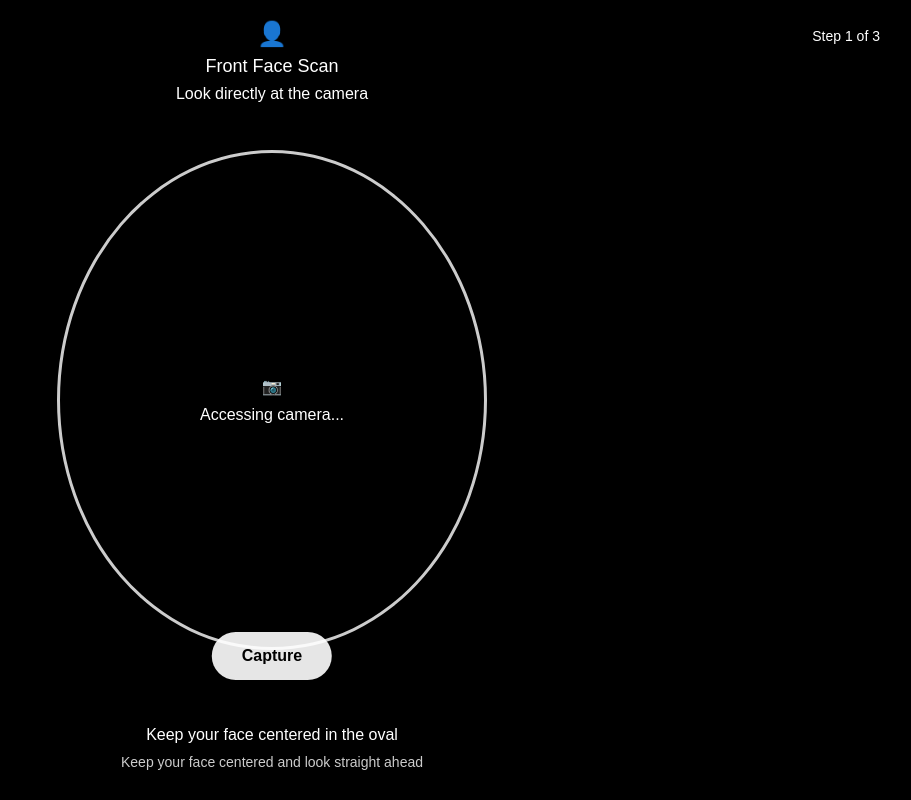
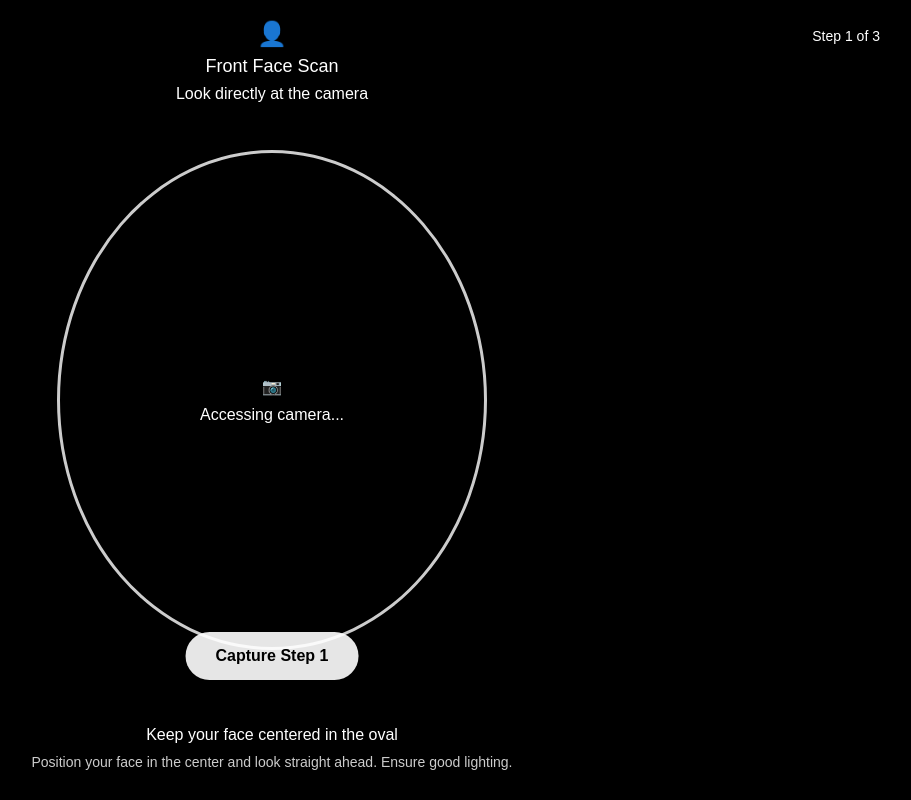
Before and after one commit to Saravanaff/Ai-Proctor, a Next.js app in the folder face-scanning/: page /video in a window 1280 px wide. Shown: the whole page, without its empty margins (368-1279 px from the left). Built offline with nearby package versions, Linux system fonts and the light colour scheme; no server answers.

Commit message:
[+] added multi side face scanning

```diff
--- a/face-scanning/src/components/ScanButton.tsx
+++ b/face-scanning/src/components/ScanButton.tsx
@@ -1,6 +1,18 @@
 import React from "react";
 
-const ScanButton: any = ({ call, isScanning }: any) => {
+const ScanButton: any = ({
+  call,
+  isScanning,
+  currentStep,
+  totalSteps,
+}: any) => {
+
+  const getButtonText = () => {
+    if (isScanning) return "Capturing...";
+    if (currentStep === totalSteps) return "Complete Scan";
+    return `Capture Step ${currentStep}`;
+  };
+
   return (
     <div
       style={{
@@ -29,7 +41,7 @@ const ScanButton: any = ({ call, isScanning }: any) => {
           transition: "all 0.3s ease",
         }}
       >
-        Capture
+        {getButtonText()}
       </button>
     </div>
   );
--- a/face-scanning/src/components/VideoComponent.tsx
+++ b/face-scanning/src/components/VideoComponent.tsx
@@ -38,7 +38,9 @@ const VideoComponent: React.FC<VideoComponentProps> = ({
       try {
         setIsLoading(true);
         if (video.srcObject) {
-          (video.srcObject as MediaStream).getTracks().forEach((track) => track.stop());
+          (video.srcObject as MediaStream)
+            .getTracks()
+            .forEach((track) => track.stop());
           video.srcObject = null;
         }
 
@@ -85,7 +87,8 @@ const VideoComponent: React.FC<VideoComponentProps> = ({
             boundingSize
           );
 
-          canvas.toBlob((blob) => {
+          canvas.toBlob(
+            (blob) => {
               if (blob) {
                 blob.arrayBuffer().then((buffer) => {
                   socket.emit("frame", {
@@ -98,7 +101,10 @@ const VideoComponent: React.FC<VideoComponentProps> = ({
                   });
                 });
               }
-          }, "image/jpeg", 0.7);
+            },
+            "image/jpeg",
+            0.7
+          );
         }, 1000 / 30);
 
         socket.on("fres", (data: any) => {
@@ -119,9 +125,8 @@ const VideoComponent: React.FC<VideoComponentProps> = ({
     };
   }, []);
 
-  const capturePhoto = (): Promise<Blob | null> => {
+  const capturePhoto = (stepId: number): Promise<Blob | null> => {
     return new Promise((resolve) => {
-      clearInterval(intervalRef.current);
       const video = videoRef.current;
       if (!video || video.readyState < 2) return resolve(null);
 
@@ -136,33 +141,32 @@ const VideoComponent: React.FC<VideoComponentProps> = ({
 
       ctx.drawImage(video, 0, 0, width, height);
 
-      canvas.toBlob((blob) => {
+      canvas.toBlob(
+        (blob) => {
           if (blob) {
             blob.arrayBuffer().then((buffer) => {
               socket.emit("photo-save", {
                 buffer,
-              name: gname,
+                name: `${gname}_step_${stepId}`,
+                stepId: stepId,
               });
             });
-
-          const mediaStream = video.srcObject as MediaStream;
-          if (mediaStream) {
-            mediaStream.getTracks().forEach((track) => track.stop());
-            video.srcObject = null;
-          }
 
             setShowSuccess(true);
 
             setTimeout(() => {
               setShowSuccess(false);
-            setShowOverlay(true);
+              // setShowOverlay(true);
             }, 1000);
 
             resolve(blob);
           } else {
             resolve(null);
           }
-      }, "image/jpeg", 0.9);
+        },
+        "image/jpeg",
+        0.9
+      );
     });
   };
 
@@ -177,11 +181,29 @@ const VideoComponent: React.FC<VideoComponentProps> = ({
   } = useScanFlow(steps, scanDuration);
 
   const onScanClick = async () => {
+
+    await capturePhoto(currentStep);
+
     const isDone = await handleScan();
-    if (isDone && onScanComplete) {
+
+    if (isDone) {
+
+      const video = videoRef.current;
+      if (video && video.srcObject) {
+        const mediaStream = video.srcObject as MediaStream;
+        mediaStream.getTracks().forEach((track) => track.stop());
+        video.srcObject = null;
+      }
+
+      if (intervalRef.current) {
+        clearInterval(intervalRef.current);
+      }
+
+      setShowOverlay(true);
+
+      if (onScanComplete) {
         onScanComplete(scanResults);
-    } else if (isDone) {
-      alert("Face scanning completed!");
+      }
     }
   };
 
@@ -223,13 +245,16 @@ const VideoComponent: React.FC<VideoComponentProps> = ({
       <FaceDetectionOverlay faceDetected={circle} showSuccess={showSuccess} />
       <FooterOverlay description={currentStepData.description} />
       <StepCounter currentStep={currentStep} totalSteps={steps.length} />
-      <ScanButton call={capturePhoto} isScanning={false} />
+      <ScanButton
+        call={onScanClick}
+        isScanning={isScanning}
+        currentStep={currentStep}
+        totalSteps={steps.length}
+      />
 
-      {isLoading && (
-        <LoadingIndicator message="Accessing camera..." />
-      )}
+      {isLoading && <LoadingIndicator message="Accessing camera..." />}
 
-      {showOverlay && (
+      {showOverlay && isComplete && (
         <div
           style={{
             position: "absolute",
@@ -240,14 +265,35 @@ const VideoComponent: React.FC<VideoComponentProps> = ({
             backgroundColor: "rgba(0,0,0,0.7)",
             zIndex: 100,
             display: "flex",
+            flexDirection: "column",
             justifyContent: "center",
             alignItems: "center",
             color: "#fff",
-            fontSize: "40px",
+            fontSize: "24px",
             fontWeight: "bold",
+            textAlign: "center",
           }}
         >
-          <button className="click" onClick={() => router.push("/fullscreen")}>
+          <div style={{ marginBottom: "20px", fontSize: "32px" }}>
+            Face Scanning Complete!
+          </div>
+          <div style={{ marginBottom: "30px", fontSize: "16px", opacity: 0.8 }}>
+            All verification steps completed successfully
+          </div>
+          <button
+            className="click"
+            onClick={() => router.push("/fullscreen")}
+            style={{
+              padding: "15px 30px",
+              fontSize: "18px",
+              backgroundColor: "#4CAF50",
+              color: "white",
+              border: "none",
+              borderRadius: "8px",
+              cursor: "pointer",
+              transition: "background-color 0.3s ease",
+            }}
+          >
             Enter Exam
           </button>
         </div>
--- a/face-scanning/src/constants/scanConfig.ts
+++ b/face-scanning/src/constants/scanConfig.ts
@@ -5,19 +5,20 @@ export const defaultScanSteps: ScanStep[] = [
     id: 1,
     title: "Front Face Scan",
     instruction: "Look directly at the camera",
-    description: "Keep your face centered and look straight ahead",
+    description:
+      "Position your face in the center and look straight ahead. Ensure good lighting.",
     icon: "👤",
   },
   {
     id: 2,
-    title: "Right Side Scan",
+    title: "Right Side Profile",
     instruction: "Turn your head to the right",
     description: "Show your right profile to the camera",
     icon: "👤➡️",
   },
   {
     id: 3,
-    title: "Left Side Scan",
+    title: "Left Side Profile",
     instruction: "Turn your head to the left",
     description: "Show your left profile to the camera",
     icon: "⬅️👤",
--- a/face-scanning/src/hooks/useScanFlow.ts
+++ b/face-scanning/src/hooks/useScanFlow.ts
@@ -1,14 +1,15 @@
 import { useState } from "react";
 import { ScanStep, ScanResult } from "../types";
 
-export const useScanFlow = (steps: ScanStep[], scanDuration: number = 2000) => {
+export const useScanFlow = (steps: ScanStep[], scanDuration: number = 1000) => {
   const [currentStep, setCurrentStep] = useState(1);
   const [isScanning, setIsScanning] = useState(false);
   const [scanResults, setScanResults] = useState<ScanResult[]>([]);
+  const [isComplete,setIsComplete] = useState<boolean>(false);
 
   const handleNextStep = () => {
     if (currentStep < steps.length) {
-      setCurrentStep(currentStep + 1);
+      setCurrentStep(prev => prev + 1);
     }
     return currentStep >= steps.length;
   };
@@ -27,8 +28,9 @@ export const useScanFlow = (steps: ScanStep[], scanDuration: number = 2000) => {
         setScanResults((prev) => [...prev, result]);
         setIsScanning(false);
 
-        const isComplete = handleNextStep();
-        resolve(isComplete);
+        const complete = handleNextStep();
+        setIsComplete(complete)
+        resolve(complete);
       }, scanDuration);
     });
   };
@@ -39,6 +41,8 @@ export const useScanFlow = (steps: ScanStep[], scanDuration: number = 2000) => {
     setScanResults([]);
   };
 
+  // console.log("curStep:",currentStep)
+
   return {
     currentStep,
     isScanning,
@@ -46,6 +50,6 @@ export const useScanFlow = (steps: ScanStep[], scanDuration: number = 2000) => {
     handleScan,
     resetScan,
     currentStepData: steps[currentStep - 1],
-    isComplete: currentStep > steps.length,
+    isComplete,
   };
 };
```
Also changed, not shown: 1 other file (tests, documents, lock files or other folders). Lines whose indentation alone changed are shown as unchanged.
